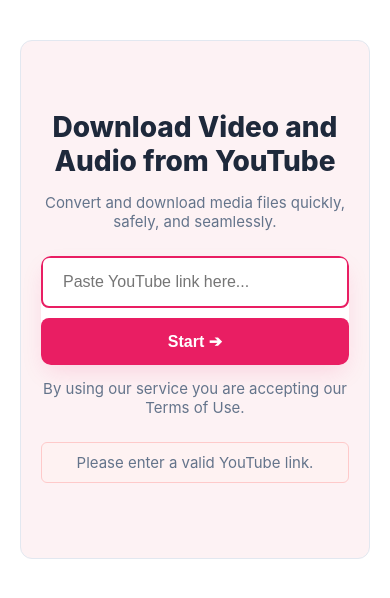
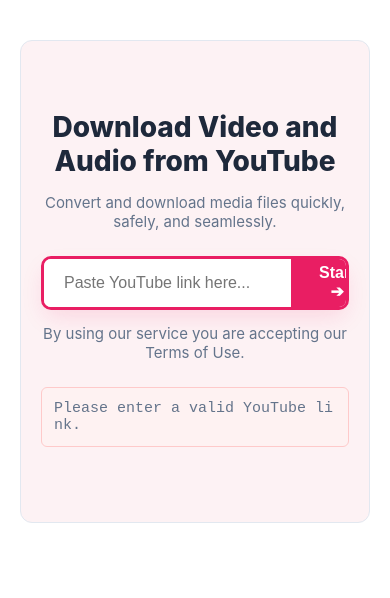
Before and after one commit to video-downloader-app/video-downloader, a plain HTML site: page index.html in a window 390 px wide. Both pictures are taken after a click on the button "Start ➔". Drawn offline with Linux system fonts and the light colour scheme.

Commit message:
Update index.html

```diff
--- a/index.html
+++ b/index.html
@@ -120,9 +120,13 @@
         .vd-error-msg {
             color: var(--error-red);
             background: #fef2f2;
-            padding: 10px;
+            padding: 12px;
             border-radius: 6px;
             border: 1px solid #fecaca;
+            word-break: break-all;
+            text-align: left;
+            font-family: monospace;
+            font-size: 13px;
         }
 
         .vd-result-section {
@@ -243,26 +247,6 @@
         .vd-btn-download:hover {
             background-color: var(--success-green-hover);
         }
-
-        @media (max-width: 600px) {
-            .vd-search-container {
-                flex-direction: column;
-                border: none;
-            }
-            .vd-search-container input {
-                border: 2px solid var(--primary-pink);
-                border-radius: 8px;
-                margin-bottom: 10px;
-            }
-            .vd-search-container button {
-                padding: 14px;
-                border-radius: 8px;
-            }
-            .vd-video-meta {
-                flex-direction: column;
-                align-items: flex-start;
-            }
-        }
     </style>
 </head>
 <body>
@@ -370,7 +354,6 @@
 
         loadingBox.style.display = 'block';
 
-        // यहाँ videoid (lowercase) इस्तेमाल किया गया है जो RapidAPI के मुताबिक सही है
         const apiUrl = `https://${RAPID_API_HOST}/details?videoid=` + encodeURIComponent(videoId);
 
         fetch(apiUrl, {
@@ -380,9 +363,10 @@
                 "X-RapidAPI-Host": RAPID_API_HOST
             }
         })
-        .then(response => {
+        .then(async response => {
             if (!response.ok) {
-                throw new Error("Failed to fetch from API. Please check your API Key or subscription.");
+                const errText = await response.text();
+                throw new Error(`API Error (${response.status}): ${errText || response.statusText}`);
             }
             return response.json();
         })
```
